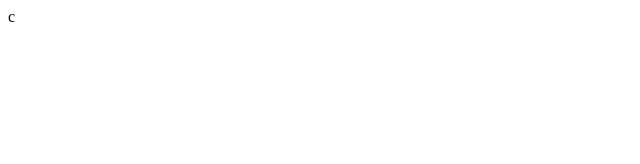
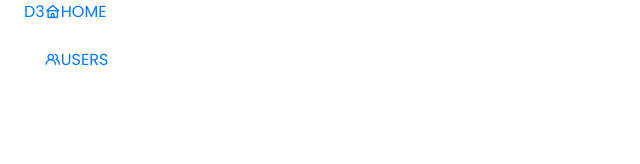
Before and after one commit to Zeljko199/TeamD3, a plain HTML site: page index.html in a window 1280 px wide. Shown: the whole page, without its empty margins (0-640 px from the left). Drawn offline with nearby package versions, Linux system fonts and the light colour scheme.

Commit message:
Nastavak rada

```diff
--- a/css/style.css
+++ b/css/style.css
@@ -0,0 +1,197 @@
+/*  Fontovi   */
+@import url('https://fonts.googleapis.com/css2?family=Poppins:wght@400;500;600&display=swap');
+
+:root{
+    --header-height: 3rem;
+
+    --hue-color: ;
+
+    --first-color: hsl(var(--hue-color), 69%, 61%);
+    --first-color-second: hsl(var(--hue-color), 69%, 61%);
+    --first-color-alt: hsl(var(--hue-color), 57%, 53%);
+    --first-color-lighter: hsl(var(--hue-color), 92%, 85%);
+    --title-color: hsl(var(--hue-color), 8%, 15%);
+    --text-color: hsl(var(--hue-color), 8%, 45%);
+    --text-color-light: hsl(var(--hue-color), 8%, 65%);
+    --input-color: hsl(var(--hue-color), 70%, 96%);
+    --body-color: hsl(var(--hue-color), 60%, 99%);
+    --container-color: #fff;
+
+    /*========= Font ========*/
+    --body-font: 'Poppins', sans-serif;
+
+    --big-font-size: 2rem;
+    --h1-font-size: 1.5rem;
+    --h2-font-size: 1.25rem;
+    --h3-font-size: 1.125rem;
+    --normal-font-size: .938rem;
+    --small-font-size: .813rem;
+    --smaller-font-size: .75rem;
+
+    /*============ Font weight ==============*/
+    --font-medium: 500;
+    --font-semi-bold: 600;
+
+    /*========== Margenes Bottom ==========*/
+    --mb-0-25: .25rem;
+    --mb-0-5: .5rem;
+    --mb-0-75: .75rem;
+    --mb-1: 1rem;
+    --mb-1-5: 1.5rem;
+    --mb-2: 2rem;
+    --mb-2-5: 2.5rem;
+    --mb-3: 3rem;
+
+    /*========== z index ==========*/
+    --z-tooltip: 10;
+    --z-fixed: 100;
+    --z-modal: 1000;
+}
+
+/* Font size for large devices */
+@media screen and (min-width: 968px) {
+    :root {
+        --big-font-size: 3rem;
+        --h1-font-size: 2.25rem;
+        --h2-font-size: 1.5rem;
+        --h3-font-size: 1.25rem;
+        --normal-font-size: 1rem;
+        --small-font-size: .87rem;
+        --smaller-font-size: .813rem;
+    }
+}
+
+/*========== Variables Dark theme ==========*/
+
+
+/*========== Button Dark/Light ==========*/
+
+
+/*==================== BASE ====================*/
+*{
+    box-sizing: border-box;
+    padding: 0;
+    margin: 0;
+}
+
+html{
+    scroll-behavior: smooth;
+}
+
+body{
+    margin: 0 0 var(--header-height) 0;
+    font-family: var(--body-font);
+    font-size: var(--normal-font-size);
+    background-color: var(--body-color);
+    color: var(--text-color);
+}
+
+h1,h2,h3,h4{
+    color: var(--title-color);
+    font-weight: var(--font-semi-bold);
+}
+
+ul{
+    list-style: none;
+}
+
+a{
+    text-decoration: none;
+}
+img{
+    max-width: 100%;
+    height: auto;
+}
+/*==================== REUSABLE CSS CLASSES ====================*/
+.section{
+    padding: 2rem 0 4rem;
+}
+.section_title{
+    font-size: var(--h1-font-size);
+    text-align: center;
+}
+
+.section_subtitle{
+    display: block;
+    font-size: var(--small-font-size);
+    margin-bottom: var(--mb-3);
+    text-align: center;
+}
+
+/*==================== LAYOUT ====================*/
+.container{
+    max-width: 768px;
+    margin-left: var(--mb-1-5);
+    margin-right: var(--mb-1-5);
+}
+
+.grid{
+    display: grid;
+    gap: 1.5rem; /* rastojanje izmedju dugmadi*/
+}
+
+/*==================== NAV ====================*/
+
+
+/* show menu */
+
+
+/* Active link */
+
+
+/* Change background header */
+
+
+/*==================== HOME ====================*/
+
+
+/*==================== BUTTONS ====================*/
+
+
+/*==================== ABOUT ====================*/
+
+
+/*==================== SKILLS ====================*/
+
+
+/*==================== QUALIFICATION ====================*/
+
+
+/*==================== SERVICES ====================*/
+
+
+/* Active Modal */
+
+
+/*==================== PORTFOLIO ====================*/
+
+
+/*==================== PROJECT IN MIND ====================*/
+
+
+/*==================== TESTIMONIAL ====================*/
+
+
+/*==================== CONTACT ME ====================*/
+
+
+/*==================== FOOTER ====================*/
+
+
+/*========== SCROLL UP ==========*/
+
+
+/* Show scroll */
+
+
+/*========== SCROLL BAR ==========*/
+
+
+/*==================== MEDIA QUERIES ====================*/
+/* For small devices */
+
+
+/* For medium devices */
+
+
+/* For large devices */
--- a/index.html
+++ b/index.html
@@ -2,9 +2,115 @@
 <head>
     <meta charset="UTF-8">
     <meta name="viewport" content="width=device-width, initial-scale=1.0">
+    <link rel="stylesheet" href="https://maxcdn.bootstrapcdn.com/bootstrap/4.0.0/css/bootstrap.min.css" integrity="sha384-Gn5384xqQ1aoWXA+058RXPxPg6fy4IWvTNh0E263XmFcJlSAwiGgFAW/dAiS6JXm" crossorigin="anonymous">
+    <link rel="stylesheet" href="css/style.css">
+    <script src="js/script.js"></script>
+    <script src="https://d3js.org/d3.v6.js"></script>
+    <link rel="icon" type="image/png" href="https://d3js.org/favicon.png" sizes="400x400">
+    <link rel="stylesheet" href="https://unicons.iconscout.com/release/v4.0.0/css/line.css">
     <title>TeamD3</title>
 </head>
 <body>
+    <!--==================== HEADER ====================-->
+    <header class="header" id="header">
+        <nav class="nav container">
+            <a href="" class="nav_logo">D3</a>
 
+            <div class="nav_menu" id="nav-menu">
+                <ul class="nav_list grid">
+                    <li class="nav_item">
+                        <a href="" class="nav_link">
+                            <i class="uil uil-home"></i>HOME
+                        </a>
+                    </li>
+                    <li class="nav_item">
+                        <a href="" class="nav_link">
+                            <i class="uil uil-users-alt"></i>USERS
+                        </a>
+                    </li>
+                    <li class="nav_item">
+                        <a href="" class="nav_link"></a>
+                    </li>
+                    <li class="nav_item">
+                        <a href="" class="nav_link"></a>
+                    </li>
+                    <li class="nav_item">
+                        <a href="" class="nav_link"></a>
+                    </li>
+                </ul>
+
+            </div>
+        </nav>
+
+    </header>
+
+    <!--==================== MAIN ====================-->
+    <main class="main">
+        <!--==================== HOME ====================-->
+        <section class="home section" id="home">
+
+        </section>
+
+        <!--==================== ABOUT ====================-->
+        <section class="about section" id="about">
+
+
+        </section>
+
+        <!--==================== SKILLS ====================-->
+        <section class="skills section" id="skills">
+
+
+        </section>
+
+        <!--==================== QUALIFICATION ====================-->
+        <section class="qualification section">
+
+
+        </section>
+
+        <!--==================== SERVICES ====================-->
+        <section class="services section" id="services">
+
+
+        </section>
+
+        <!--==================== PORTFOLIO ====================-->
+        <section class="portfolio section" id="portfolio">
+
+
+        </section>
+
+        <!--==================== PROJECT IN MIND ====================-->
+        <section class="project section">
+
+
+        </section>
+
+        <!--==================== TESTIMONIAL ====================-->
+        <section class="testimonial section">
+
+
+        </section>
+
+        <!--==================== CONTACT ME ====================-->
+        <section class="contact section" id="contact">
+
+
+        </section>
+    </main>
+
+    <!--==================== FOOTER ====================-->
+    <footer class="footer">
+
+
+    </footer>
+
+    <!--==================== SCROLL TOP ====================-->
+
+    <script src="js/script.js"></script>
+    <script src="https://code.jquery.com/jquery-3.2.1.slim.min.js" integrity="sha384-KJ3o2DKtIkvYIK3UENzmM7KCkRr/rE9/Qpg6aAZGJwFDMVNA/GpGFF93hXpG5KkN" crossorigin="anonymous"></script>
+    <script src="https://cdnjs.cloudflare.com/ajax/libs/popper.js/1.12.9/umd/popper.min.js" integrity="sha384-ApNbgh9B+Y1QKtv3Rn7W3mgPxhU9K/ScQsAP7hUibX39j7fakFPskvXusvfa0b4Q" crossorigin="anonymous"></script>
+    <script src="https://maxcdn.bootstrapcdn.com/bootstrap/4.0.0/js/bootstrap.min.js" integrity="sha384-JZR6Spejh4U02d8jOt6vLEHfe/JQGiRRSQQxSfFWpi1MquVdAyjUar5+76PVCmYl" crossorigin="anonymous"></script>
 </body>
-</html>c
+</html>
```
